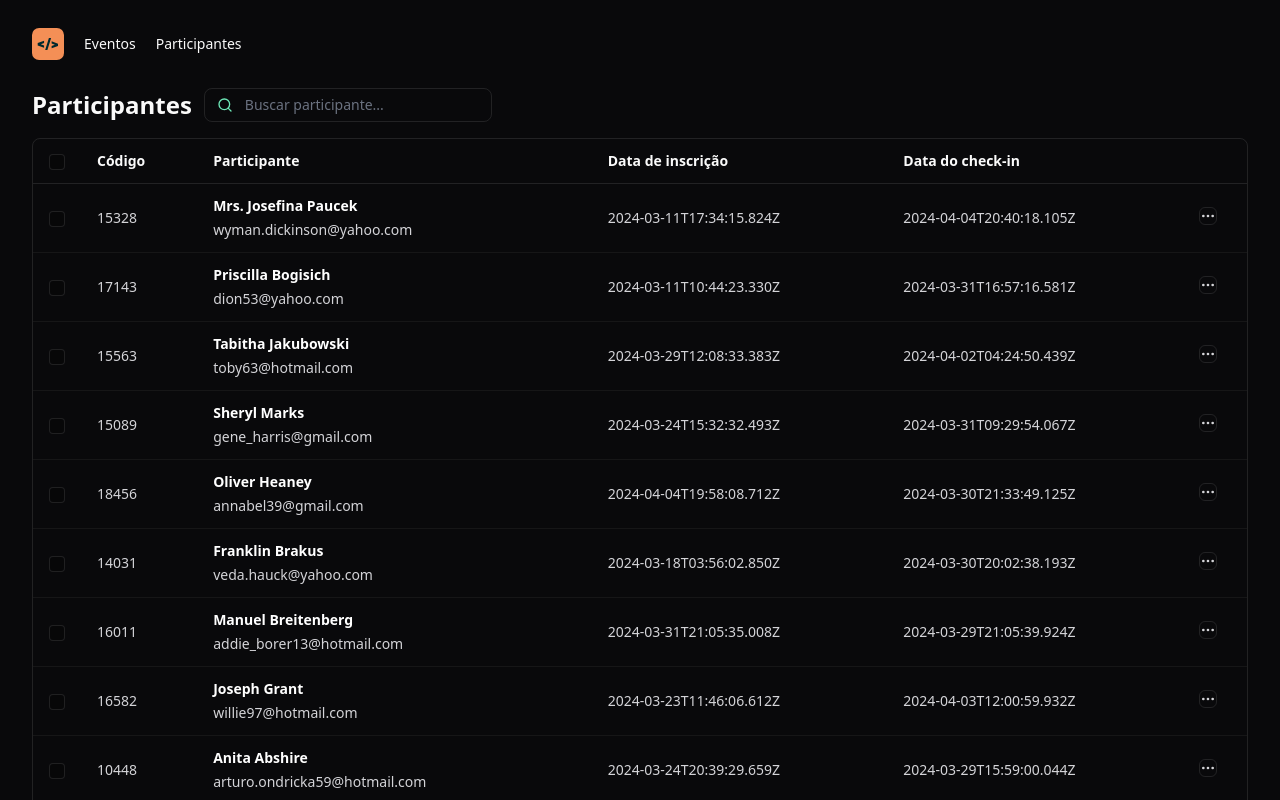
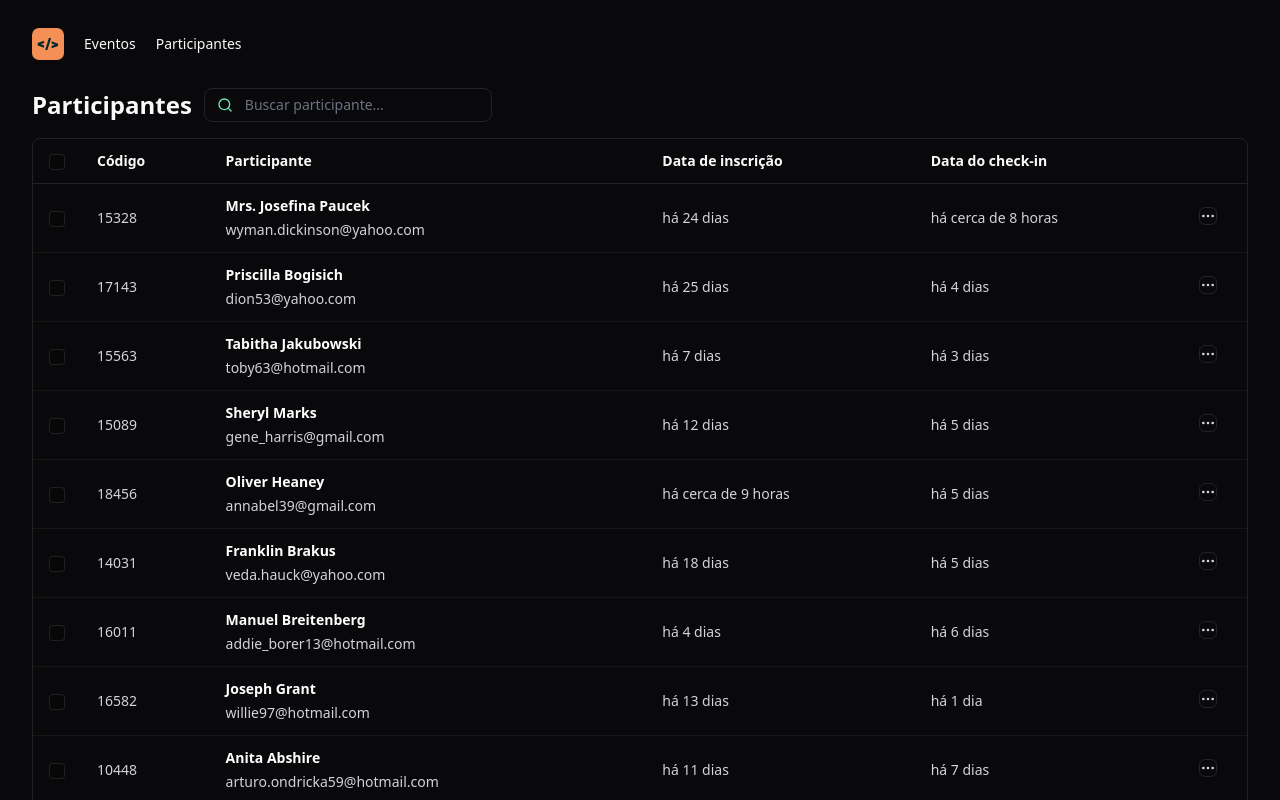
Before and after one commit to marcusviniciusmo/Pass-In_NextLevelWeek_April-24, a React (Vite) app in the folder pass-in-web/: page / in a window 1280 px wide. Shown: the top 800 px of the page. Built offline with nearby package versions, Linux system fonts and the light colour scheme.

Commit message:
Formatting dates on AttendeeList component

```diff
--- a/pass-in-web/package.json
+++ b/pass-in-web/package.json
@@ -10,6 +10,7 @@
     "preview": "vite preview"
   },
   "dependencies": {
+    "date-fns": "^3.6.0",
     "lucide-react": "^0.364.0",
     "react": "^18.2.0",
     "react-dom": "^18.2.0",
--- a/pass-in-web/src/components/attendeeList.tsx
+++ b/pass-in-web/src/components/attendeeList.tsx
@@ -4,6 +4,8 @@ import { TableHeader } from './table/tableHeader';
 import { TableRow } from './table/tableRow';
 import { TableCell } from './table/tableCell';
 import { attendees } from '../data/attendees';
+import { formatDistanceToNow } from 'date-fns';
+import { ptBR } from 'date-fns/locale/pt-BR';
 import {
   Search,
   MoreHorizontal,
@@ -64,8 +66,18 @@ export function AttendeeList() {
                     <span>{attendee.email}</span>
                   </div>
                 </TableCell>
-                <TableCell>{attendee.createdAt.toISOString()}</TableCell>
-                <TableCell>{attendee.checkedInAt.toISOString()}</TableCell>
+                <TableCell>
+                  {formatDistanceToNow(attendee.createdAt, {
+                    locale: ptBR,
+                    addSuffix: true,
+                  })}
+                </TableCell>
+                <TableCell>
+                  {formatDistanceToNow(attendee.checkedInAt, {
+                    locale: ptBR,
+                    addSuffix: true,
+                  })}
+                </TableCell>
                 <TableCell>
                   <IconButton transparent>
                     <MoreHorizontal className="size-4" />
```
Also changed, not shown: 1 other file (tests, documents, lock files or other folders).
